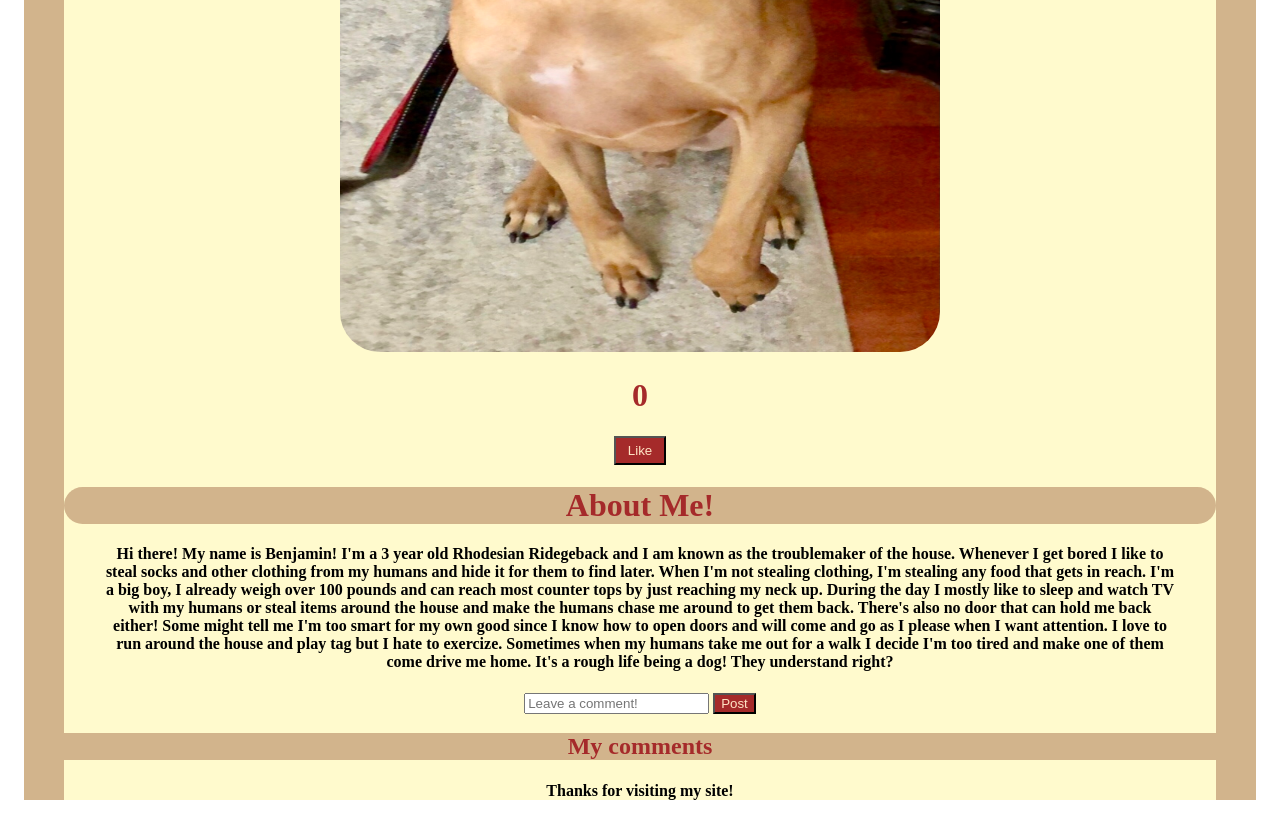
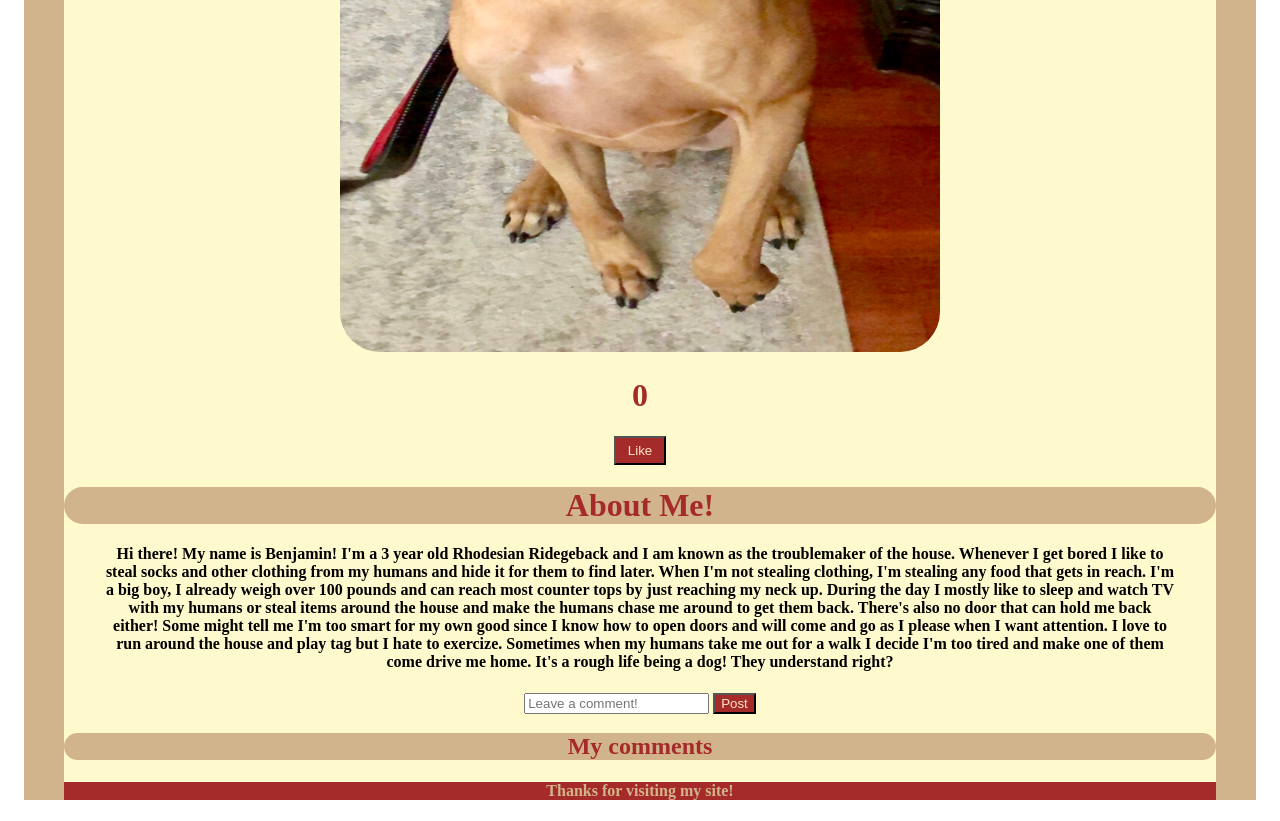
Before and after one commit to Jmulvez/My-Phase-1-Project, a website: page index.html in a window 1280 px wide. Shown: the part 590-1411 px from the top of the page. Drawn offline with Linux system fonts and the light colour scheme; no server answers.

Commit message:
readme file and css updated

```diff
--- a/CSS/index.css
+++ b/CSS/index.css
@@ -71,4 +71,10 @@
 #oldComments {
     color: brown;
     background-color:tan;
+    border-radius: 5ch;
 }
+
+.ending {
+    color: tan;
+    background-color: brown;
+}
```
Also changed, not shown: README.md.
